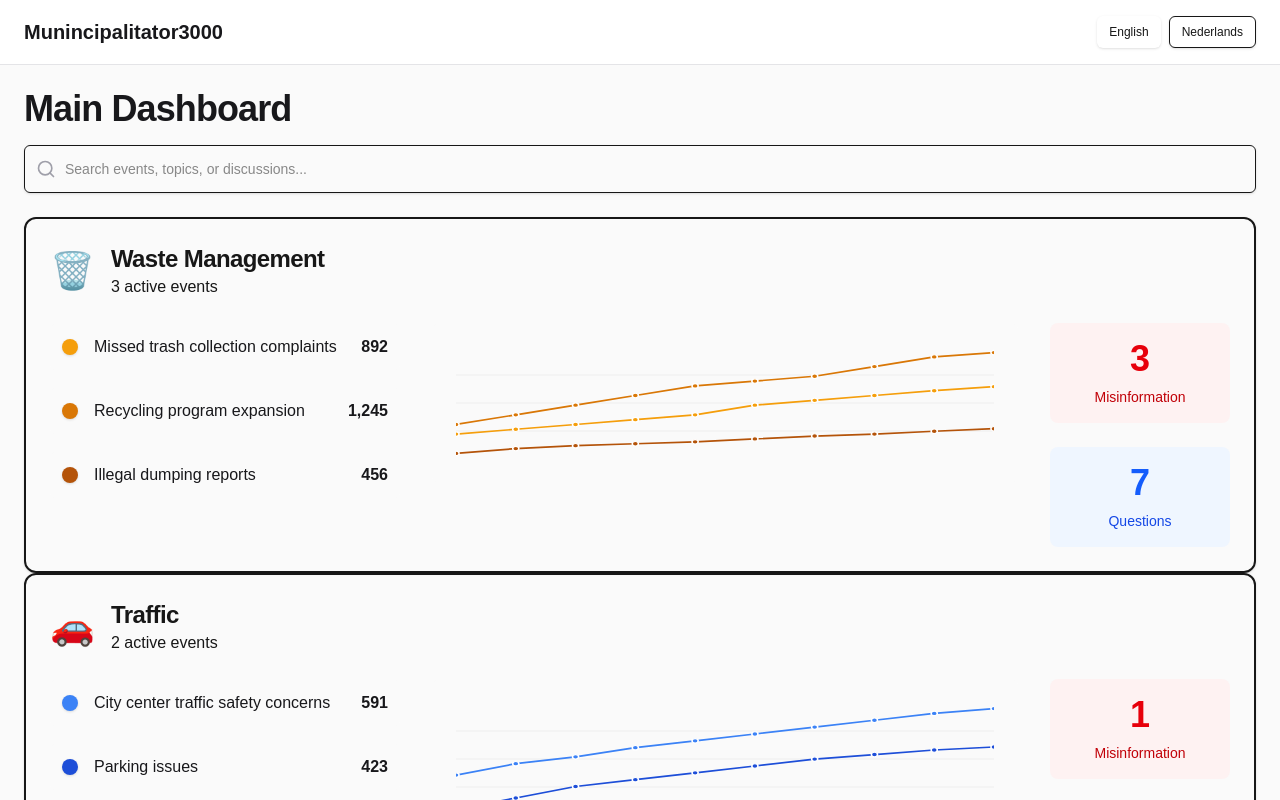
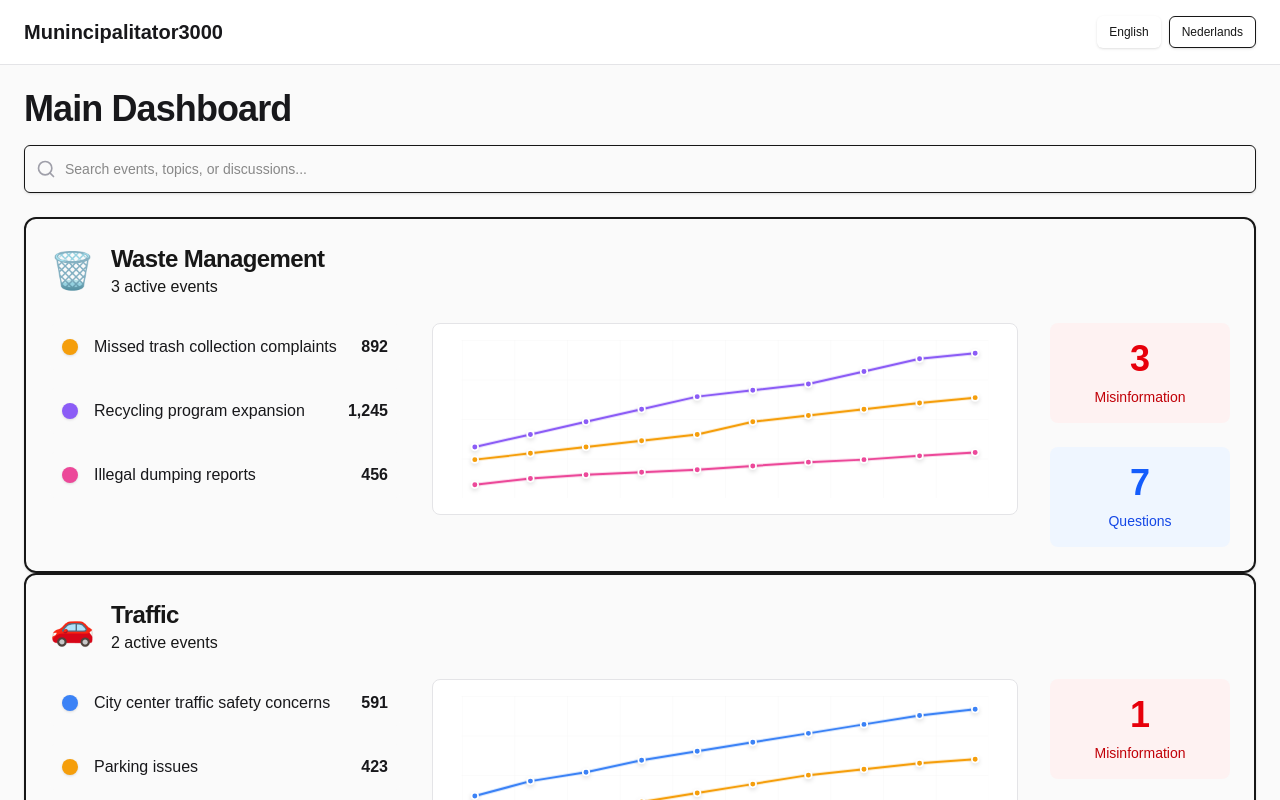
Before and after one commit to RaresPopa04/polderr, a Next.js app in the folder munincipalitator3000/: page /en in a window 1280 px wide. Shown: the top 800 px of the page. Built offline with nearby package versions, Linux system fonts and the light colour scheme.

Commit message:
vibenice dashboard

```diff
--- a/munincipalitator3000/app/[locale]/page.tsx
+++ b/munincipalitator3000/app/[locale]/page.tsx
@@ -20,21 +20,21 @@ export default function Home() {
           id: 1,
           name: t('trashEvent1'),
           engagement: 892,
-          color: '#f59e0b',
+          color: '#f59e0b', // Amber
           dataPoints: [400, 450, 500, 550, 600, 700, 750, 800, 850, 892]
         },
         {
           id: 2,
           name: t('trashEvent2Short'),
           engagement: 1245,
-          color: '#d97706',
+          color: '#8b5cf6', // Purple
           dataPoints: [500, 600, 700, 800, 900, 950, 1000, 1100, 1200, 1245]
         },
         {
           id: 3,
           name: t('trashEvent3Short'),
           engagement: 456,
-          color: '#b45309',
+          color: '#ec4899', // Pink
           dataPoints: [200, 250, 280, 300, 320, 350, 380, 400, 430, 456]
         },
       ],
@@ -52,14 +52,14 @@ export default function Home() {
           id: 1,
           name: t('trafficEvent1'),
           engagement: 591,
-          color: '#3b82f6',
+          color: '#3b82f6', // Blue
           dataPoints: [300, 350, 380, 420, 450, 480, 510, 540, 570, 591]
         },
         {
           id: 2,
           name: t('trafficEvent2Short'),
           engagement: 423,
-          color: '#1d4ed8',
+          color: '#f59e0b', // Amber
           dataPoints: [150, 200, 250, 280, 310, 340, 370, 390, 410, 423]
         },
       ],
@@ -77,14 +77,14 @@ export default function Home() {
           id: 1,
           name: t('healthEvent1'),
           engagement: 678,
-          color: '#10b981',
+          color: '#10b981', // Green
           dataPoints: [300, 350, 400, 450, 500, 550, 600, 630, 660, 678]
         },
         {
           id: 2,
           name: t('healthEvent2Short'),
           engagement: 934,
-          color: '#059669',
+          color: '#06b6d4', // Cyan
           dataPoints: [400, 500, 600, 650, 700, 750, 800, 850, 900, 934]
         },
       ],
@@ -161,24 +161,43 @@ export default function Home() {
                         </div>
 
                         {/* Center: Line Graph */}
-                        <div className="h-40 rounded-lg bg-zinc-50 p-6 dark:bg-zinc-900">
-                          <svg className="h-full w-full" viewBox="0 0 700 200" preserveAspectRatio="none">
-                            {/* Grid lines */}
-                            <line x1="0" y1="50" x2="700" y2="50" stroke="currentColor" strokeWidth="0.5" className="text-zinc-300 dark:text-zinc-700" />
-                            <line x1="0" y1="100" x2="700" y2="100" stroke="currentColor" strokeWidth="0.5" className="text-zinc-300 dark:text-zinc-700" />
-                            <line x1="0" y1="150" x2="700" y2="150" stroke="currentColor" strokeWidth="0.5" className="text-zinc-300 dark:text-zinc-700" />
+                        <div className="relative h-48 rounded-lg border border-zinc-200 bg-white p-4 dark:border-zinc-800 dark:bg-zinc-950">
+                          <svg className="h-full w-full" viewBox="0 0 800 240" preserveAspectRatio="xMidYMid meet">
+                            {/* Background grid */}
+                            <defs>
+                              <pattern id={`grid-${topic.id}`} width="80" height="60" patternUnits="userSpaceOnUse">
+                                <path d="M 80 0 L 0 0 0 60" fill="none" stroke="currentColor" strokeWidth="0.5" className="text-zinc-200 dark:text-zinc-800" />
+                              </pattern>
+                            </defs>
+                            <rect width="800" height="240" fill={`url(#grid-${topic.id})`} />
 
                             {/* Lines for each event */}
-                            {topic.events.map((event) => {
+                            {topic.events.map((event, eventIndex) => {
+                              const padding = 20;
+                              const graphWidth = 800 - (padding * 2);
+                              const graphHeight = 240 - (padding * 2);
+
                               const points = event.dataPoints.map((value, index) => {
-                                const x = (index / (event.dataPoints.length - 1)) * 700;
-                                const y = 200 - ((value - minValue) / range) * 180 - 10;
+                                const x = padding + (index / (event.dataPoints.length - 1)) * graphWidth;
+                                const normalizedValue = (value - minValue) / range;
+                                const y = padding + graphHeight - (normalizedValue * graphHeight);
                                 return `${x},${y}`;
                               }).join(' ');
 
                               return (
                                 <g key={event.id}>
-                                  {/* Line */}
+                                  {/* Shadow/glow effect */}
+                                  <polyline
+                                    points={points}
+                                    fill="none"
+                                    stroke={event.color}
+                                    strokeWidth="6"
+                                    strokeLinecap="round"
+                                    strokeLinejoin="round"
+                                    opacity="0.2"
+                                  />
+
+                                  {/* Main line */}
                                   <polyline
                                     points={points}
                                     fill="none"
@@ -190,17 +209,19 @@ export default function Home() {
 
                                   {/* Data points */}
                                   {event.dataPoints.map((value, index) => {
-                                    const x = (index / (event.dataPoints.length - 1)) * 700;
-                                    const y = 200 - ((value - minValue) / range) * 180 - 10;
+                                    const x = padding + (index / (event.dataPoints.length - 1)) * graphWidth;
+                                    const normalizedValue = (value - minValue) / range;
+                                    const y = padding + graphHeight - (normalizedValue * graphHeight);
                                     return (
                                       <circle
                                         key={index}
                                         cx={x}
                                         cy={y}
-                                        r="4"
+                                        r="5"
                                         fill={event.color}
                                         stroke="white"
-                                        strokeWidth="2"
+                                        strokeWidth="2.5"
+                                        className="drop-shadow-md"
                                       />
                                     );
                                   })}
```
